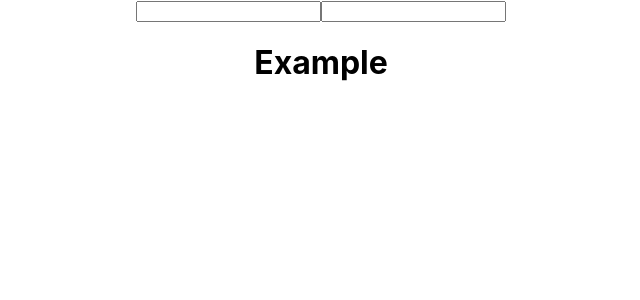
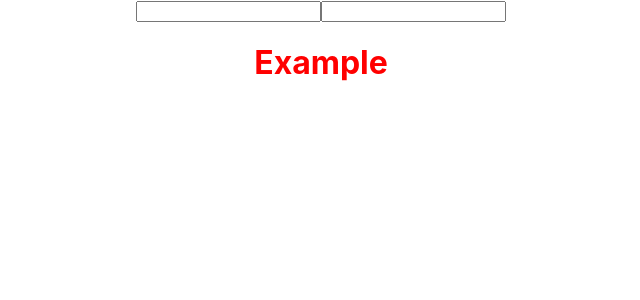
Before and after one commit to tyland5/HackBU-2021, a React (Create React App) app: page / in a window 1280 px wide. Shown: the top 300 px of the page, without its empty margins (319-959 px from the left). Built offline with nearby package versions, Linux system fonts and the light colour scheme.

Commit message:
Changed color

```diff
--- a/src/App.js
+++ b/src/App.js
@@ -5,7 +5,7 @@ import Example from './components/Example';
 function App() {
   return (
     <div className='App'>
-      <SignIn />{' '}
+      <SignIn />
       {/*Add components here (sign in component, Google Maps component, etc)*/}
       <Example />
     </div>
--- /dev/null
+++ b/src/components/Example.css
@@ -0,0 +1,3 @@
+h1 {
+  color: red;
+}
--- a/src/components/Example.js
+++ b/src/components/Example.js
@@ -1,4 +1,5 @@
 import React, { useState } from 'react';
+import './Example.css';
 
 const Example = () => {
   return (
```
Also changed, not shown: src/components/SignIn.css (added).
